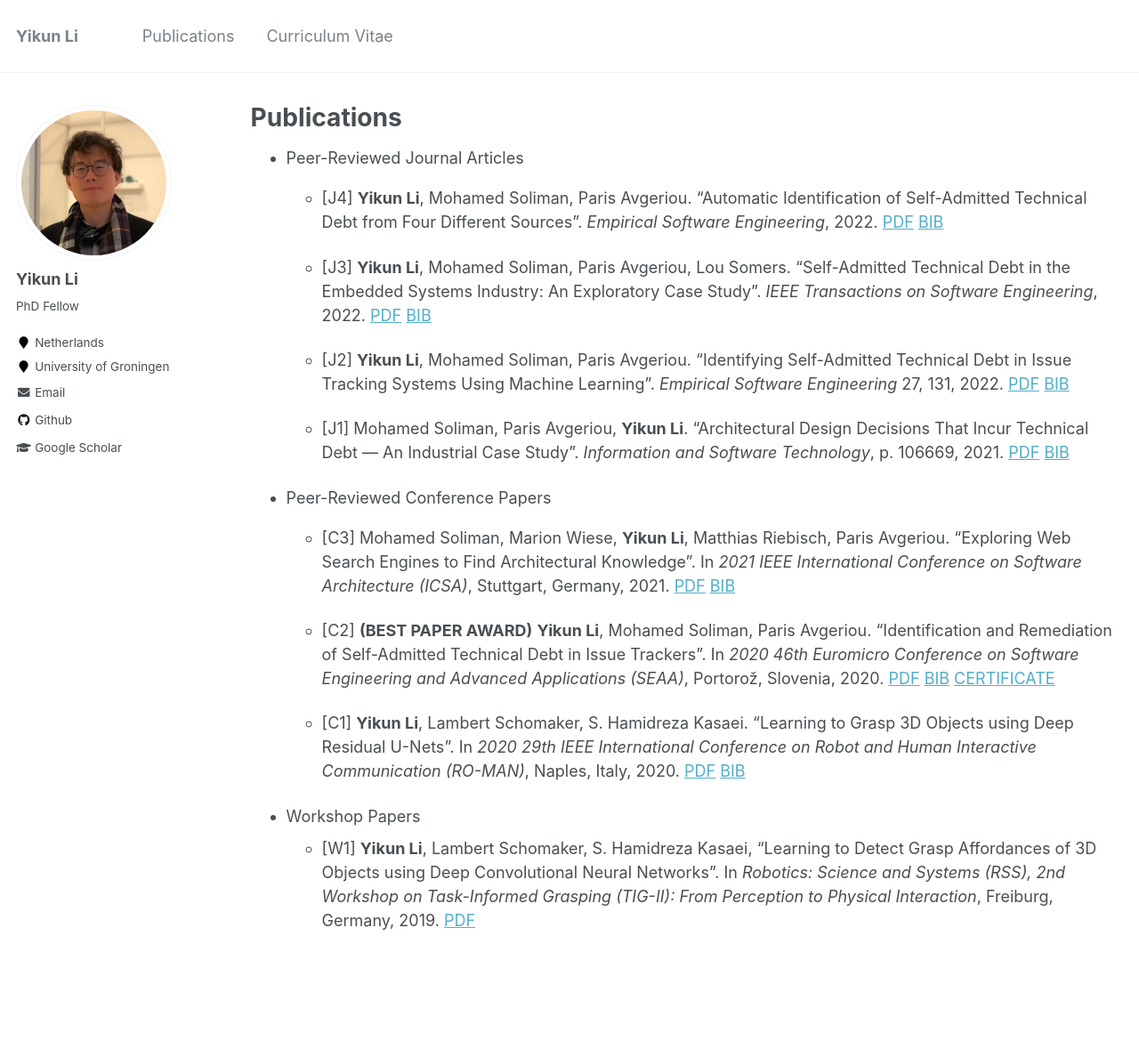
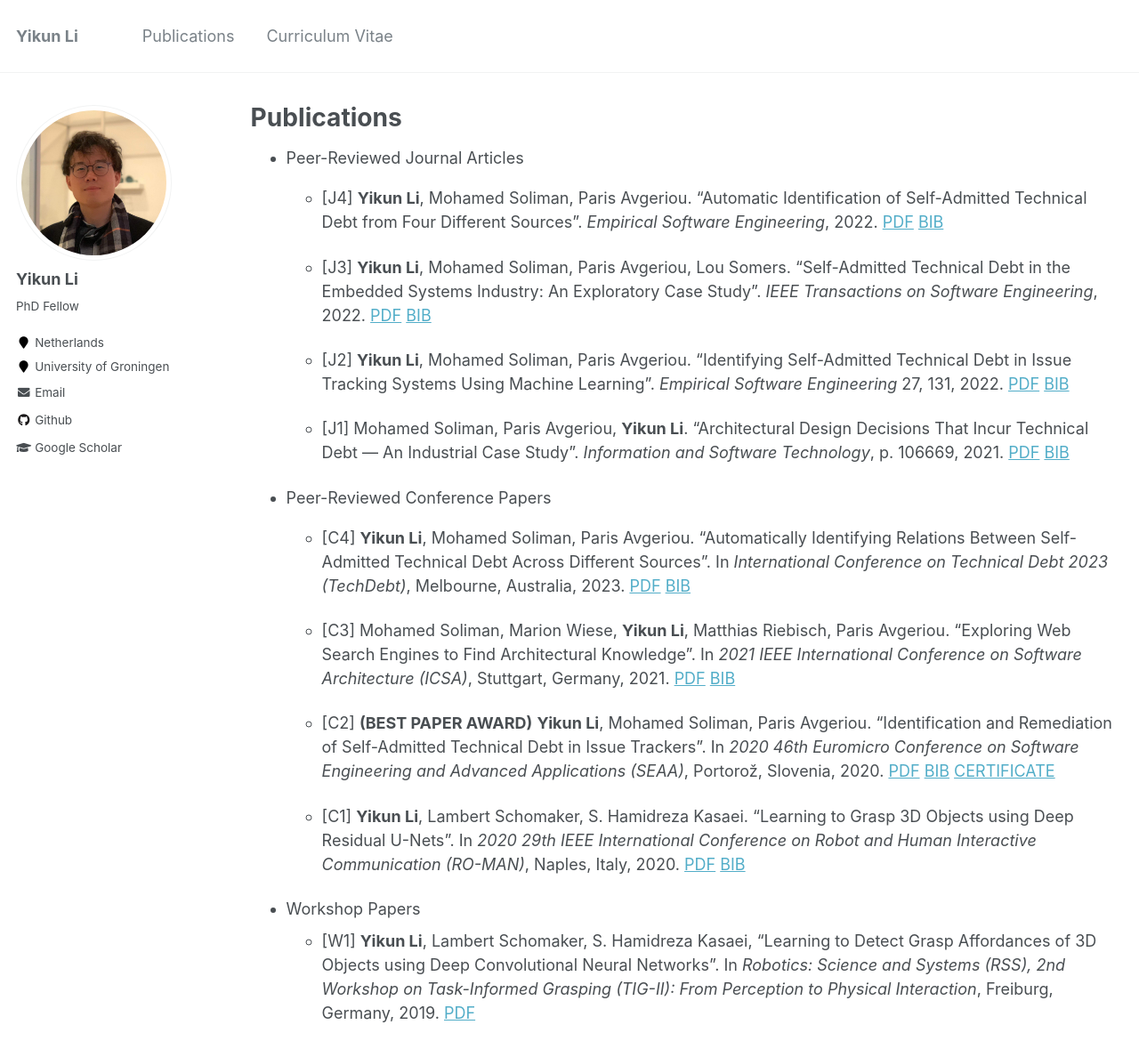
Before and after one commit to yikun-li/yikun-li.github.io, a Jekyll site: the page built from _pages/publications.md, in a window 1280 px wide and 1368 px high. Shown: the top 1188 px of the window at 89% size. Built offline with Jekyll 4.4.1, drawn with Linux system fonts in a browser that asks for light colours.

Commit message:
update paper

```diff
--- a/_pages/publications.md
+++ b/_pages/publications.md
@@ -25,6 +25,8 @@ author_profile: true
     * [J1] Mohamed Soliman, Paris Avgeriou, **Yikun Li**. “Architectural Design Decisions That Incur Technical Debt — An Industrial Case Study”. *Information and Software Technology*, p. 106669, 2021. [PDF](https://yikun-li.github.io/publications/IST2021.pdf)  [BIB](https://raw.githubusercontent.com/yikun-li/yikun-li.github.io/master/_publications/IST2021_BIB.html)
 
 * Peer-Reviewed Conference Papers
+    * [C4] **Yikun Li**, Mohamed Soliman, Paris Avgeriou. “Automatically Identifying Relations Between Self-Admitted Technical Debt Across Different Sources”. In *International Conference on Technical Debt 2023 (TechDebt)*, Melbourne, Australia, 2023. [PDF](https://yikun-li.github.io/publications/TechDebt2023.pdf)  [BIB](https://raw.githubusercontent.com/yikun-li/yikun-li.github.io/master/_publications/TechDebt2023_BIB.html)
+
     * [C3] Mohamed Soliman, Marion Wiese, **Yikun Li**, Matthias Riebisch, Paris Avgeriou. “Exploring Web Search Engines to Find Architectural Knowledge”. In *2021 IEEE International Conference on Software Architecture (ICSA)*, Stuttgart, Germany, 2021. [PDF](https://yikun-li.github.io/publications/ICSA2021.pdf)  [BIB](https://raw.githubusercontent.com/yikun-li/yikun-li.github.io/master/_publications/ICSA2021_BIB.html)
 
     * [C2] **(BEST PAPER AWARD)** **Yikun Li**, Mohamed Soliman, Paris Avgeriou. “Identification and Remediation of Self-Admitted Technical Debt in Issue Trackers”. In *2020 46th Euromicro Conference on Software Engineering and Advanced Applications (SEAA)*, Portorož, Slovenia, 2020. [PDF](https://yikun-li.github.io/publications/SEAA2020.pdf)  [BIB](https://raw.githubusercontent.com/yikun-li/yikun-li.github.io/master/_publications/SEAA2020_BIB.html) [CERTIFICATE](https://yikun-li.github.io/publications/SEAA2020_CERT.pdf)
--- /dev/null
+++ b/_publications/TechDebt2023_BIB.html
@@ -0,0 +1,6 @@
+@article{li2023automatically,
+  title={Automatically Identifying Relations Between Self-Admitted Technical Debt Across Different Sources},
+  author={Li, Yikun and Soliman, Mohamed and Avgeriou, Paris},
+  journal={arXiv preprint arXiv:2303.07079},
+  year={2023}
+}
```
Also changed, not shown: 1 other file.
